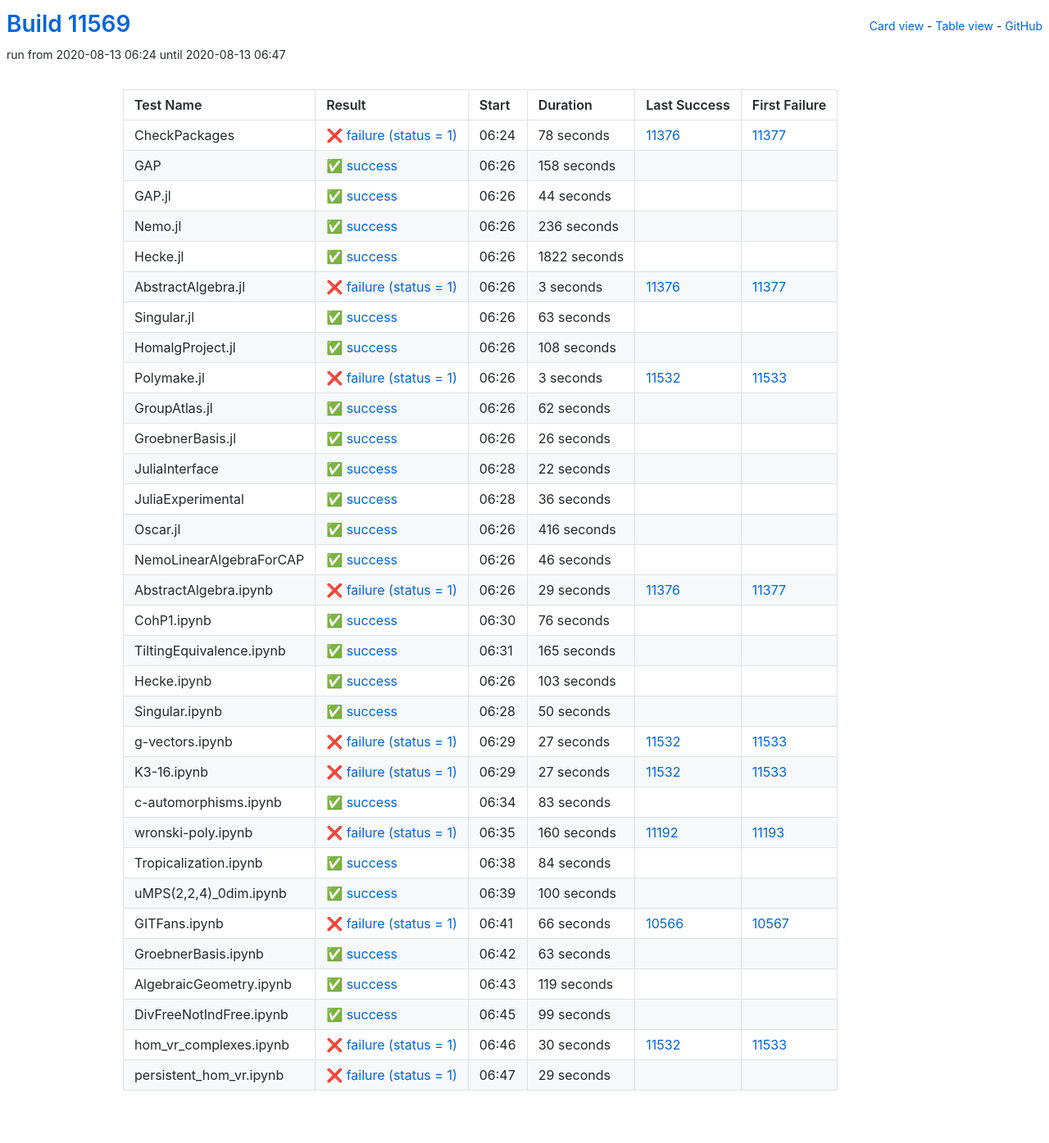
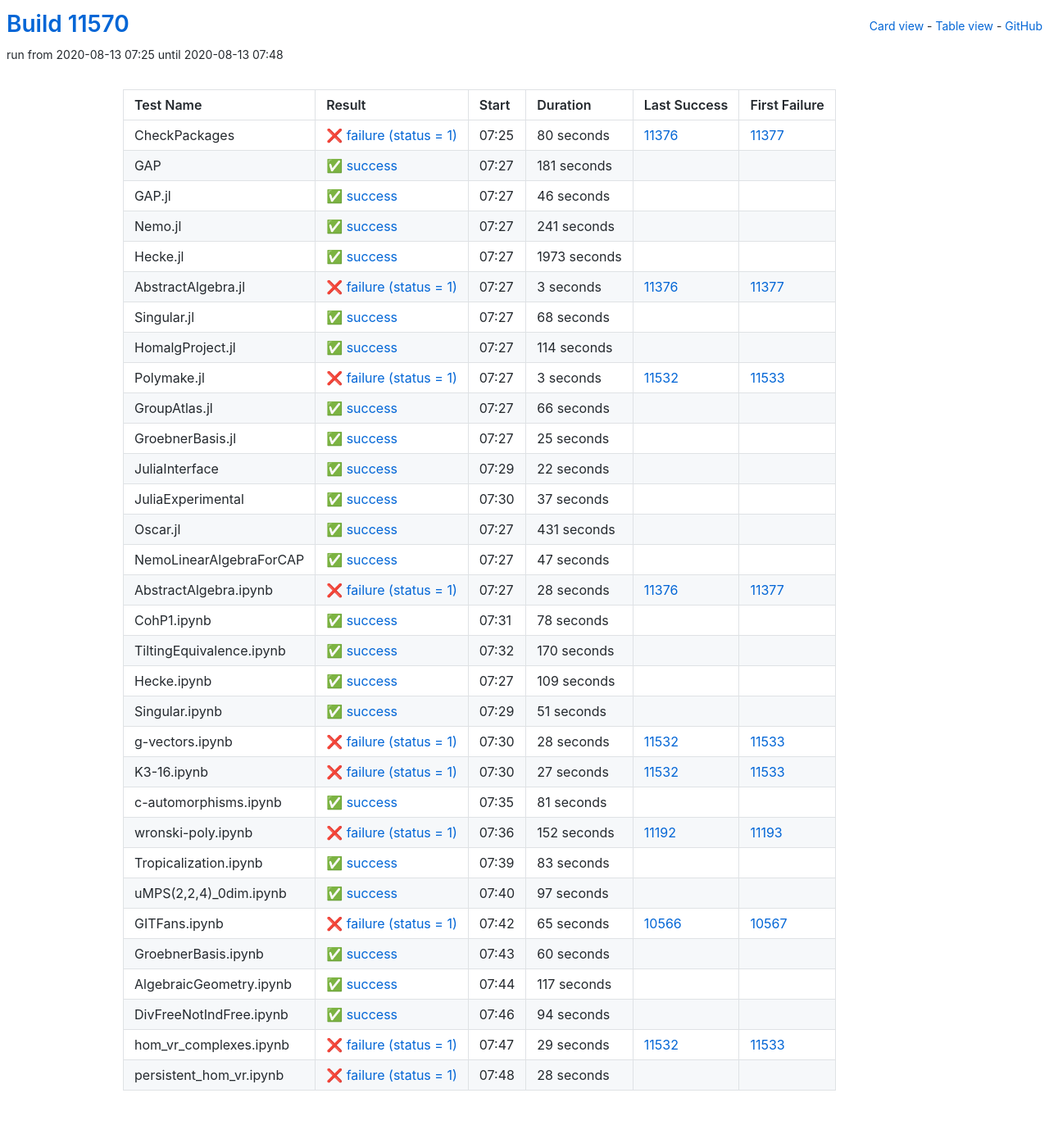
Before and after one commit to oscar-system/oscar-ci-status, a Jekyll site: the page built from table.html, in a window 1280 px wide. Shown: the whole page at 82% size. Built offline with Jekyll 4.4.1, drawn with Linux system fonts in a browser that asks for light colours.

Commit message:
Build #11570

```diff
--- a/_data/ci.yml
+++ b/_data/ci.yml
@@ -1,6 +1,6 @@
 ---
-build: 11569
-build_url: https://oscarci.mathematik.uni-kl.de/job/oscar/11569/
+build: 11570
+build_url: https://oscarci.mathematik.uni-kl.de/job/oscar/11570/
 job: oscar
 organization: oscar-system
 repo: oscar-ci-status
@@ -8,68 +8,68 @@
 tests:
 - name: CheckPackages
   id: checkpackages
-  log: https://oscarci.mathematik.uni-kl.de/job/oscar/11569/artifact/logs/build-11569/CheckPackages.log
-  start: 2020-08-13 06:24
+  log: https://oscarci.mathematik.uni-kl.de/job/oscar/11570/artifact/logs/build-11570/CheckPackages.log
+  start: 2020-08-13 07:25
   success: false
   exitcode: 1
   status: failure
-  duration: 78
+  duration: 80
   last_success: 11376
   last_success_url: https://oscarci.mathematik.uni-kl.de/job/oscar/11376/
   first_failure: 11377
   first_failure_url: https://oscarci.mathematik.uni-kl.de/job/oscar/11377/
 - name: GAP
   id: gap
-  log: https://oscarci.mathematik.uni-kl.de/job/oscar/11569/artifact/logs/build-11569/GAP.log
-  start: 2020-08-13 06:26
+  log: https://oscarci.mathematik.uni-kl.de/job/oscar/11570/artifact/logs/build-11570/GAP.log
+  start: 2020-08-13 07:27
   success: true
   exitcode: 0
   status: success
-  duration: 158
+  duration: 181
   last_success: false
   last_success_url:
   first_failure: false
   first_failure_url:
 - name: GAP.jl
   id: gap-jl
-  log: https://oscarci.mathematik.uni-kl.de/job/oscar/11569/artifact/logs/build-11569/GAP.jl.log
-  start: 2020-08-13 06:26
+  log: https://oscarci.mathematik.uni-kl.de/job/oscar/11570/artifact/logs/build-11570/GAP.jl.log
+  start: 2020-08-13 07:27
   success: true
   exitcode: 0
   status: success
-  duration: 44
+  duration: 46
   last_success: false
   last_success_url:
   first_failure: false
   first_failure_url:
 - name: Nemo.jl
   id: nemo-jl
-  log: https://oscarci.mathematik.uni-kl.de/job/oscar/11569/artifact/logs/build-11569/Nemo.jl.log
-  start: 2020-08-13 06:26
+  log: https://oscarci.mathematik.uni-kl.de/job/oscar/11570/artifact/logs/build-11570/Nemo.jl.log
+  start: 2020-08-13 07:27
   success: true
   exitcode: 0
   status: success
-  duration: 236
+  duration: 241
   last_success: false
   last_success_url:
   first_failure: false
   first_failure_url:
 - name: Hecke.jl
   id: hecke-jl
-  log: https://oscarci.mathematik.uni-kl.de/job/oscar/11569/artifact/logs/build-11569/Hecke.jl.log
-  start: 2020-08-13 06:26
+  log: https://oscarci.mathematik.uni-kl.de/job/oscar/11570/artifact/logs/build-11570/Hecke.jl.log
+  start: 2020-08-13 07:27
   success: true
   exitcode: 0
   status: success
-  duration: 1822
+  duration: 1973
   last_success: false
   last_success_url:
   first_failure: false
   first_failure_url:
 - name: AbstractAlgebra.jl
   id: abstractalgebra-jl
-  log: https://oscarci.mathematik.uni-kl.de/job/oscar/11569/artifact/logs/build-11569/AbstractAlgebra.jl.log
-  start: 2020-08-13 06:26
+  log: https://oscarci.mathematik.uni-kl.de/job/oscar/11570/artifact/logs/build-11570/AbstractAlgebra.jl.log
+  start: 2020-08-13 07:27
   success: false
   exitcode: 1
   status: failure
@@ -80,32 +80,32 @@
   first_failure_url: https://oscarci.mathematik.uni-kl.de/job/oscar/11377/
 - name: Singular.jl
   id: singular-jl
-  log: https://oscarci.mathematik.uni-kl.de/job/oscar/11569/artifact/logs/build-11569/Singular.jl.log
-  start: 2020-08-13 06:26
+  log: https://oscarci.mathematik.uni-kl.de/job/oscar/11570/artifact/logs/build-11570/Singular.jl.log
+  start: 2020-08-13 07:27
   success: true
   exitcode: 0
   status: success
-  duration: 63
+  duration: 68
   last_success: false
   last_success_url:
   first_failure: false
   first_failure_url:
 - name: HomalgProject.jl
   id: homalgproject-jl
-  log: https://oscarci.mathematik.uni-kl.de/job/oscar/11569/artifact/logs/build-11569/HomalgProject.jl.log
-  start: 2020-08-13 06:26
+  log: https://oscarci.mathematik.uni-kl.de/job/oscar/11570/artifact/logs/build-11570/HomalgProject.jl.log
+  start: 2020-08-13 07:27
   success: true
   exitcode: 0
   status: success
-  duration: 108
+  duration: 114
   last_success: false
   last_success_url:
   first_failure: false
   first_failure_url:
 - name: Polymake.jl
   id: polymake-jl
-  log: https://oscarci.mathematik.uni-kl.de/job/oscar/11569/artifact/logs/build-11569/Polymake.jl.log
-  start: 2020-08-13 06:26
+  log: https://oscarci.mathematik.uni-kl.de/job/oscar/11570/artifact/logs/build-11570/Polymake.jl.log
+  start: 2020-08-13 07:27
   success: false
   exitcode: 1
   status: failure
@@ -116,32 +116,32 @@
   first_failure_url: https://oscarci.mathematik.uni-kl.de/job/oscar/11533/
 - name: GroupAtlas.jl
   id: groupatlas-jl
-  log: https://oscarci.mathematik.uni-kl.de/job/oscar/11569/artifact/logs/build-11569/GroupAtlas.jl.log
-  start: 2020-08-13 06:26
+  log: https://oscarci.mathematik.uni-kl.de/job/oscar/11570/artifact/logs/build-11570/GroupAtlas.jl.log
+  start: 2020-08-13 07:27
   success: true
   exitcode: 0
   status: success
-  duration: 62
+  duration: 66
   last_success: false
   last_success_url:
   first_failure: false
   first_failure_url:
 - name: GroebnerBasis.jl
   id: groebnerbasis-jl
-  log: https://oscarci.mathematik.uni-kl.de/job/oscar/11569/artifact/logs/build-11569/GroebnerBasis.jl.log
-  start: 2020-08-13 06:26
+  log: https://oscarci.mathematik.uni-kl.de/job/oscar/11570/artifact/logs/build-11570/GroebnerBasis.jl.log
+  start: 2020-08-13 07:27
   success: true
   exitcode: 0
   status: success
-  duration: 26
+  duration: 25
   last_success: false
   last_success_url:
   first_failure: false
   first_failure_url:
 - name: JuliaInterface
   id: juliainterface
-  log: https://oscarci.mathematik.uni-kl.de/job/oscar/11569/artifact/logs/build-11569/JuliaInterface.log
-  start: 2020-08-13 06:28
+  log: https://oscarci.mathematik.uni-kl.de/job/oscar/11570/artifact/logs/build-11570/JuliaInterface.log
+  start: 2020-08-13 07:29
   success: true
   exitcode: 0
   status: success
@@ -152,116 +152,116 @@
   first_failure_url:
 - name: JuliaExperimental
   id: juliaexperimental
-  log: https://oscarci.mathematik.uni-kl.de/job/oscar/11569/artifact/logs/build-11569/JuliaExperimental.log
-  start: 2020-08-13 06:28
+  log: https://oscarci.mathematik.uni-kl.de/job/oscar/11570/artifact/logs/build-11570/JuliaExperimental.log
+  start: 2020-08-13 07:30
   success: true
   exitcode: 0
   status: success
-  duration: 36
+  duration: 37
   last_success: false
   last_success_url:
   first_failure: false
   first_failure_url:
 - name: Oscar.jl
   id: oscar-jl
-  log: https://oscarci.mathematik.uni-kl.de/job/oscar/11569/artifact/logs/build-11569/Oscar.jl.log
-  start: 2020-08-13 06:26
+  log: https://oscarci.mathematik.uni-kl.de/job/oscar/11570/artifact/logs/build-11570/Oscar.jl.log
+  start: 2020-08-13 07:27
   success: true
   exitcode: 0
   status: success
-  duration: 416
+  duration: 431
   last_success: false
   last_success_url:
   first_failure: false
   first_failure_url:
 - name: NemoLinearAlgebraForCAP
   id: nemolinearalgebraforcap
-  log: https://oscarci.mathematik.uni-kl.de/job/oscar/11569/artifact/logs/build-11569/NemoLinearAlgebraForCAP.log
-  start: 2020-08-13 06:26
+  log: https://oscarci.mathematik.uni-kl.de/job/oscar/11570/artifact/logs/build-11570/NemoLinearAlgebraForCAP.log
+  start: 2020-08-13 07:27
   success: true
   exitcode: 0
   status: success
-  duration: 46
+  duration: 47
   last_success: false
   last_success_url:
   first_failure: false
   first_failure_url:
 - name: AbstractAlgebra.ipynb
   id: abstractalgebra-ipynb
-  log: https://oscarci.mathematik.uni-kl.de/job/oscar/11569/artifact/logs/build-11569/AbstractAlgebra.ipynb.log
-  start: 2020-08-13 06:26
+  log: https://oscarci.mathematik.uni-kl.de/job/oscar/11570/artifact/logs/build-11570/AbstractAlgebra.ipynb.log
+  start: 2020-08-13 07:27
   success: false
   exitcode: 1
   status: failure
-  duration: 29
+  duration: 28
   last_success: 11376
   last_success_url: https://oscarci.mathematik.uni-kl.de/job/oscar/11376/
   first_failure: 11377
   first_failure_url: https://oscarci.mathematik.uni-kl.de/job/oscar/11377/
 - name: CohP1.ipynb
   id: cohp1-ipynb
-  log: https://oscarci.mathematik.uni-kl.de/job/oscar/11569/artifact/logs/build-11569/CohP1.ipynb.log
-  start: 2020-08-13 06:30
+  log: https://oscarci.mathematik.uni-kl.de/job/oscar/11570/artifact/logs/build-11570/CohP1.ipynb.log
+  start: 2020-08-13 07:31
   success: true
   exitcode: 0
   status: success
-  duration: 76
+  duration: 78
   last_success: false
   last_success_url:
   first_failure: false
   first_failure_url:
 - name: TiltingEquivalence.ipynb
   id: tiltingequivalence-ipynb
-  log: https://oscarci.mathematik.uni-kl.de/job/oscar/11569/artifact/logs/build-11569/TiltingEquivalence.ipynb.log
-  start: 2020-08-13 06:31
+  log: https://oscarci.mathematik.uni-kl.de/job/oscar/11570/artifact/logs/build-11570/TiltingEquivalence.ipynb.log
+  start: 2020-08-13 07:32
   success: true
   exitcode: 0
   status: success
-  duration: 165
+  duration: 170
   last_success: false
   last_success_url:
   first_failure: false
   first_failure_url:
 - name: Hecke.ipynb
   id: hecke-ipynb
-  log: https://oscarci.mathematik.uni-kl.de/job/oscar/11569/artifact/logs/build-11569/Hecke.ipynb.log
-  start: 2020-08-13 06:26
+  log: https://oscarci.mathematik.uni-kl.de/job/oscar/11570/artifact/logs/build-11570/Hecke.ipynb.log
+  start: 2020-08-13 07:27
   success: true
   exitcode: 0
   status: success
-  duration: 103
+  duration: 109
   last_success: false
   last_success_url:
   first_failure: false
   first_failure_url:
 - name: Singular.ipynb
   id: singular-ipynb
-  log: https://oscarci.mathematik.uni-kl.de/job/oscar/11569/artifact/logs/build-11569/Singular.ipynb.log
-  start: 2020-08-13 06:28
+  log: https://oscarci.mathematik.uni-kl.de/job/oscar/11570/artifact/logs/build-11570/Singular.ipynb.log
+  start: 2020-08-13 07:29
   success: true
   exitcode: 0
   status: success
-  duration: 50
+  duration: 51
   last_success: false
   last_success_url:
   first_failure: false
   first_failure_url:
 - name: g-vectors.ipynb
   id: g-vectors-ipynb
-  log: https://oscarci.mathematik.uni-kl.de/job/oscar/11569/artifact/logs/build-11569/g-vectors.ipynb.log
-  start: 2020-08-13 06:29
+  log: https://oscarci.mathematik.uni-kl.de/job/oscar/11570/artifact/logs/build-11570/g-vectors.ipynb.log
+  start: 2020-08-13 07:30
   success: false
   exitcode: 1
   status: failure
-  duration: 27
+  duration: 28
   last_success: 11532
   last_success_url: https://oscarci.mathematik.uni-kl.de/job/oscar/11532/
   first_failure: 11533
   first_failure_url: https://oscarci.mathematik.uni-kl.de/job/oscar/11533/
 - name: K3-16.ipynb
   id: k3-16-ipynb
-  log: https://oscarci.mathematik.uni-kl.de/job/oscar/11569/artifact/logs/build-11569/K3-16.ipynb.log
-  start: 2020-08-13 06:29
+  log: https://oscarci.mathematik.uni-kl.de/job/oscar/11570/artifact/logs/build-11570/K3-16.ipynb.log
+  start: 2020-08-13 07:30
   success: false
   exitcode: 1
   status: failure
@@ -272,8 +272,32 @@
   first_failure_url: https://oscarci.mathematik.uni-kl.de/job/oscar/11533/
 - name: c-automorphisms.ipynb
   id: c-automorphisms-ipynb
-  log: https://oscarci.mathematik.uni-kl.de/job/oscar/11569/artifact/logs/build-11569/c-automorphisms.ipynb.log
-  start: 2020-08-13 06:34
+  log: https://oscarci.mathematik.uni-kl.de/job/oscar/11570/artifact/logs/build-11570/c-automorphisms.ipynb.log
+  start: 2020-08-13 07:35
+  success: true
+  exitcode: 0
+  status: success
+  duration: 81
+  last_success: false
+  last_success_url:
+  first_failure: false
+  first_failure_url:
+- name: wronski-poly.ipynb
+  id: wronski-poly-ipynb
+  log: https://oscarci.mathematik.uni-kl.de/job/oscar/11570/artifact/logs/build-11570/wronski-poly.ipynb.log
+  start: 2020-08-13 07:36
+  success: false
+  exitcode: 1
+  status: failure
+  duration: 152
+  last_success: 11192
+  last_success_url: https://oscarci.mathematik.uni-kl.de/job/oscar/11192/
+  first_failure: 11193
+  first_failure_url: https://oscarci.mathematik.uni-kl.de/job/oscar/11193/
+- name: Tropicalization.ipynb
+  id: tropicalization-ipynb
+  log: https://oscarci.mathematik.uni-kl.de/job/oscar/11570/artifact/logs/build-11570/Tropicalization.ipynb.log
+  start: 2020-08-13 07:39
   success: true
   exitcode: 0
   status: success
@@ -282,110 +306,86 @@
   last_success_url:
   first_failure: false
   first_failure_url:
-- name: wronski-poly.ipynb
-  id: wronski-poly-ipynb
-  log: https://oscarci.mathematik.uni-kl.de/job/oscar/11569/artifact/logs/build-11569/wronski-poly.ipynb.log
-  start: 2020-08-13 06:35
-  success: false
-  exitcode: 1
-  status: failure
-  duration: 160
-  last_success: 11192
-  last_success_url: https://oscarci.mathematik.uni-kl.de/job/oscar/11192/
-  first_failure: 11193
-  first_failure_url: https://oscarci.mathematik.uni-kl.de/job/oscar/11193/
-- name: Tropicalization.ipynb
-  id: tropicalization-ipynb
-  log: https://oscarci.mathematik.uni-kl.de/job/oscar/11569/artifact/logs/build-11569/Tropicalization.ipynb.log
-  start: 2020-08-13 06:38
+- name: uMPS(2,2,4)_0dim.ipynb
+  id: umps-2-2-4-0dim-ipynb
+  log: https://oscarci.mathematik.uni-kl.de/job/oscar/11570/artifact/logs/build-11570/uMPS-2-2-4-_0dim.ipynb.log
+  start: 2020-08-13 07:40
   success: true
   exitcode: 0
   status: success
-  duration: 84
-  last_success: false
-  last_success_url:
-  first_failure: false
-  first_failure_url:
-- name: uMPS(2,2,4)_0dim.ipynb
-  id: umps-2-2-4-0dim-ipynb
-  log: https://oscarci.mathematik.uni-kl.de/job/oscar/11569/artifact/logs/build-11569/uMPS-2-2-4-_0dim.ipynb.log
-  start: 2020-08-13 06:39
-  success: true
-  exitcode: 0
-  status: success
-  duration: 100
+  duration: 97
   last_success: false
   last_success_url:
   first_failure: false
   first_failure_url:
 - name: GITFans.ipynb
   id: gitfans-ipynb
-  log: https://oscarci.mathematik.uni-kl.de/job/oscar/11569/artifact/logs/build-11569/GITFans.ipynb.log
-  start: 2020-08-13 06:41
+  log: https://oscarci.mathematik.uni-kl.de/job/oscar/11570/artifact/logs/build-11570/GITFans.ipynb.log
+  start: 2020-08-13 07:42
   success: false
   exitcode: 1
   status: failure
-  duration: 66
+  duration: 65
   last_success: 10566
   last_success_url: https://oscarci.mathematik.uni-kl.de/job/oscar/10566/
   first_failure: 10567
   first_failure_url: https://oscarci.mathematik.uni-kl.de/job/oscar/10567/
 - name: GroebnerBasis.ipynb
   id: groebnerbasis-ipynb
-  log: https://oscarci.mathematik.uni-kl.de/job/oscar/11569/artifact/logs/build-11569/GroebnerBasis.ipynb.log
-  start: 2020-08-13 06:42
+  log: https://oscarci.mathematik.uni-kl.de/job/oscar/11570/artifact/logs/build-11570/GroebnerBasis.ipynb.log
+  start: 2020-08-13 07:43
   success: true
   exitcode: 0
   status: success
-  duration: 63
+  duration: 60
   last_success: false
   last_success_url:
   first_failure: false
   first_failure_url:
 - name: AlgebraicGeometry.ipynb
   id: algebraicgeometry-ipynb
-  log: https://oscarci.mathematik.uni-kl.de/job/oscar/11569/artifact/logs/build-11569/AlgebraicGeometry.ipynb.log
-  start: 2020-08-13 06:43
+  log: https://oscarci.mathematik.uni-kl.de/job/oscar/11570/artifact/logs/build-11570/AlgebraicGeometry.ipynb.log
+  start: 2020-08-13 07:44
   success: true
   exitcode: 0
   status: success
-  duration: 119
+  duration: 117
   last_success: false
   last_success_url:
   first_failure: false
   first_failure_url:
 - name: DivFreeNotIndFree.ipynb
   id: divfreenotindfree-ipynb
-  log: https://oscarci.mathematik.uni-kl.de/job/oscar/11569/artifact/logs/build-11569/DivFreeNotIndFree.ipynb.log
-  start: 2020-08-13 06:45
+  log: https://oscarci.mathematik.uni-kl.de/job/oscar/11570/artifact/logs/build-11570/DivFreeNotIndFree.ipynb.log
+  start: 2020-08-13 07:46
   success: true
   exitcode: 0
   status: success
-  duration: 99
+  duration: 94
   last_success: false
   last_success_url:
   first_failure: false
   first_failure_url:
 - name: hom_vr_complexes.ipynb
   id: hom-vr-complexes-ipynb
-  log: https://oscarci.mathematik.uni-kl.de/job/oscar/11569/artifact/logs/build-11569/hom_vr_complexes.ipynb.log
-  start: 2020-08-13 06:46
+  log: https://oscarci.mathematik.uni-kl.de/job/oscar/11570/artifact/logs/build-11570/hom_vr_complexes.ipynb.log
+  start: 2020-08-13 07:47
   success: false
   exitcode: 1
   status: failure
-  duration: 30
+  duration: 29
   last_success: 11532
   last_success_url: https://oscarci.mathematik.uni-kl.de/job/oscar/11532/
   first_failure: 11533
   first_failure_url: https://oscarci.mathematik.uni-kl.de/job/oscar/11533/
 - name: persistent_hom_vr.ipynb
   id: persistent-hom-vr-ipynb
-  log: https://oscarci.mathematik.uni-kl.de/job/oscar/11569/artifact/logs/build-11569/persistent_hom_vr.ipynb.log
-  start: 2020-08-13 06:47
+  log: https://oscarci.mathematik.uni-kl.de/job/oscar/11570/artifact/logs/build-11570/persistent_hom_vr.ipynb.log
+  start: 2020-08-13 07:48
   success: false
   exitcode: 1
   status: failure
-  duration: 29
+  duration: 28
   last_success: false
   last_success_url:
   first_failure: false
```
Also changed, not shown: README.md.
